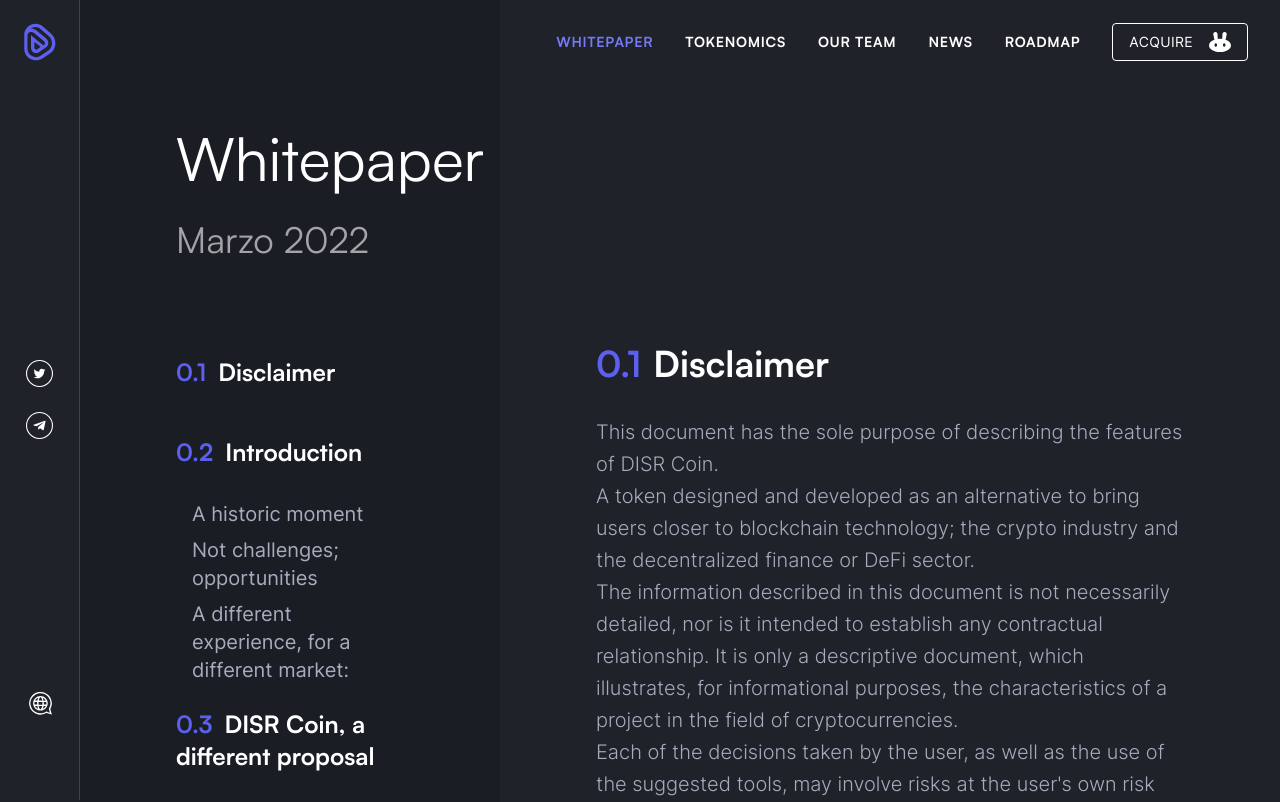
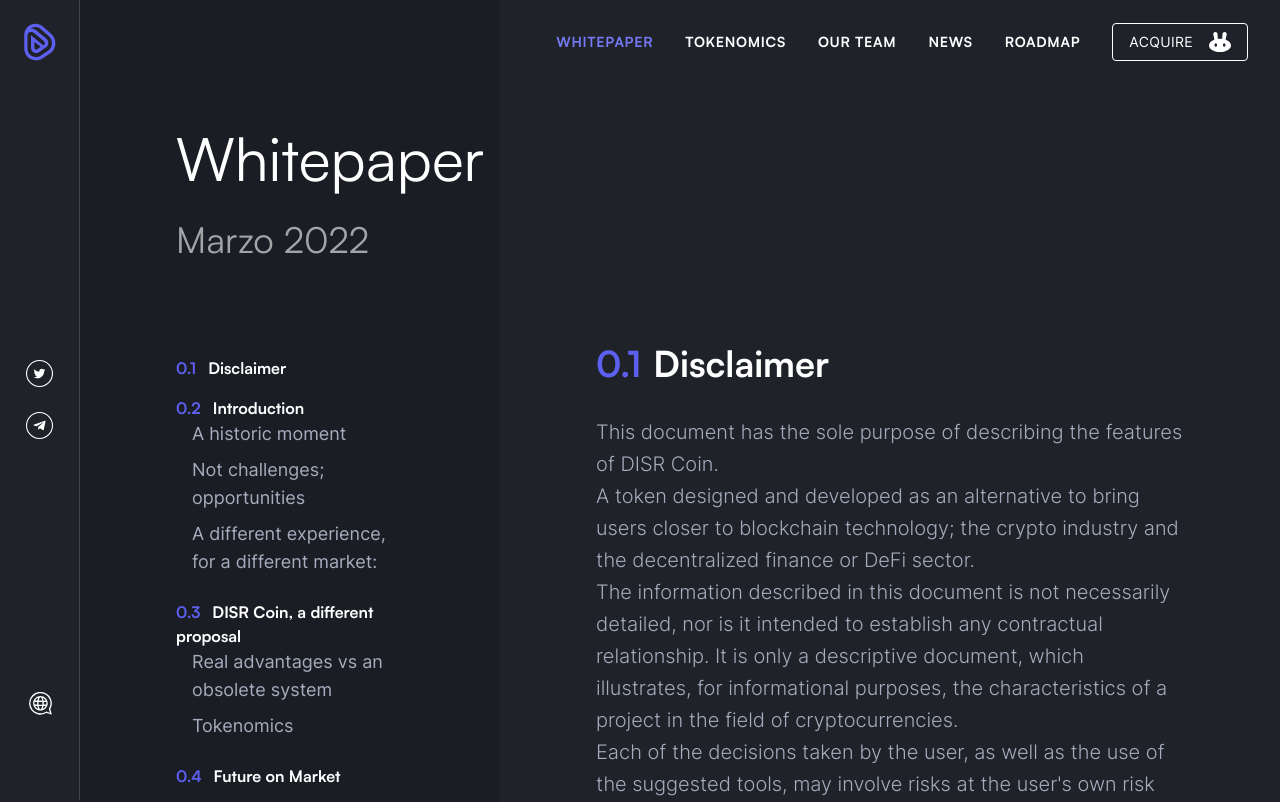
Before and after one commit to emilrichardo/disruptive.io, a Next.js app: page /whitepaper in a window 1280 px wide. Shown: the top 802 px of the page. Built offline with nearby package versions, Linux system fonts and the light colour scheme; no server answers.

Commit message:
sidebar height

```diff
--- a/pages/whitepaper.js
+++ b/pages/whitepaper.js
@@ -60,17 +60,17 @@
                         <h1 className=" text-4xl xl:text-6xl">Whitepaper</h1>
                         <h4 className="text-xl mt-8 xl:text-4xl opacity-60">Marzo 2022</h4>
 
-                        <div className={`${scrolled  &&  " xl:fixed xl:max-w-[35%] top-20" } mt-24 transition-all`}>
+                        <div className={`${scrolled  &&  " xl:fixed xl:max-w-[20%] top-20" } mt-24 transition-all`}>
                             <div className={`${scrolled && "  xl:max-w-sm "} `}>
                             {whitePaperData.map((itemWp,i)=>(
                                 <div key={i + "-itemWp-"+itemWp.slug}>
                                     <Link href={"#" + itemWp.slug}>
                                         <a className="hover:text-primary transition-all  duration-700">
-                                            <h2 className=" text-lg xl:text-2xl xl:mb-8 font-title_bold"> <span className="mr-3 text-primary">{(i + 1 ) / 10}</span>{itemWp.title}</h2>
+                                            <h2 className=" text-md   2xl:text-2xl 2xl:mb-8 font-title_bold"> <span className="mr-3 text-primary">{(i + 1 ) / 10}</span>{itemWp.title}</h2>
                                         </a>
                                     </Link>
 
-                                    <ul className="text-gray text-xl pb-4 pl-4 leading-10">
+                                    <ul className="text-gray xl:text-lg pb-4 pl-4 2xl:leading-10">
                                         {itemWp.sections.map((subItem,i) =>(
                                             <Link href={"#" + subItem.slug} key={"link-" +subItem.slug}>
                                             <a className="hover:text-primary transition-all  duration-700">
```
